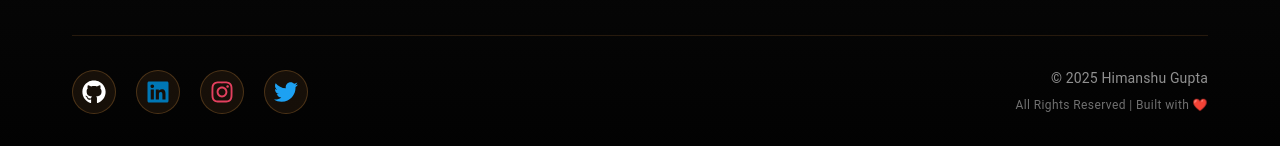
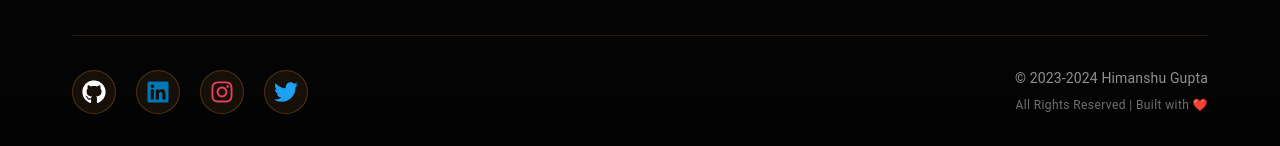
Before and after one commit to himanshugupta2068ba/Portfolio, a React (Vite) app: page /home in a window 1280 px wide. Shown: the part 6270-6416 px from the top of the page. Built offline with nearby package versions, Linux system fonts and the light colour scheme.

Commit message:
fix routing and date dispaluy issue

```diff
--- a/src/components/footer.jsx
+++ b/src/components/footer.jsx
@@ -214,7 +214,7 @@ export default function Footer() {
                 mb: 0.5,
               }}
             >
-              © {new Date().getFullYear()} Himanshu Gupta
+              © 2023-2024 Himanshu Gupta
             </Typography>
             <Typography
               variant="caption"
```
Also changed, not shown: 1 other file (tests, documents, lock files or other folders).
